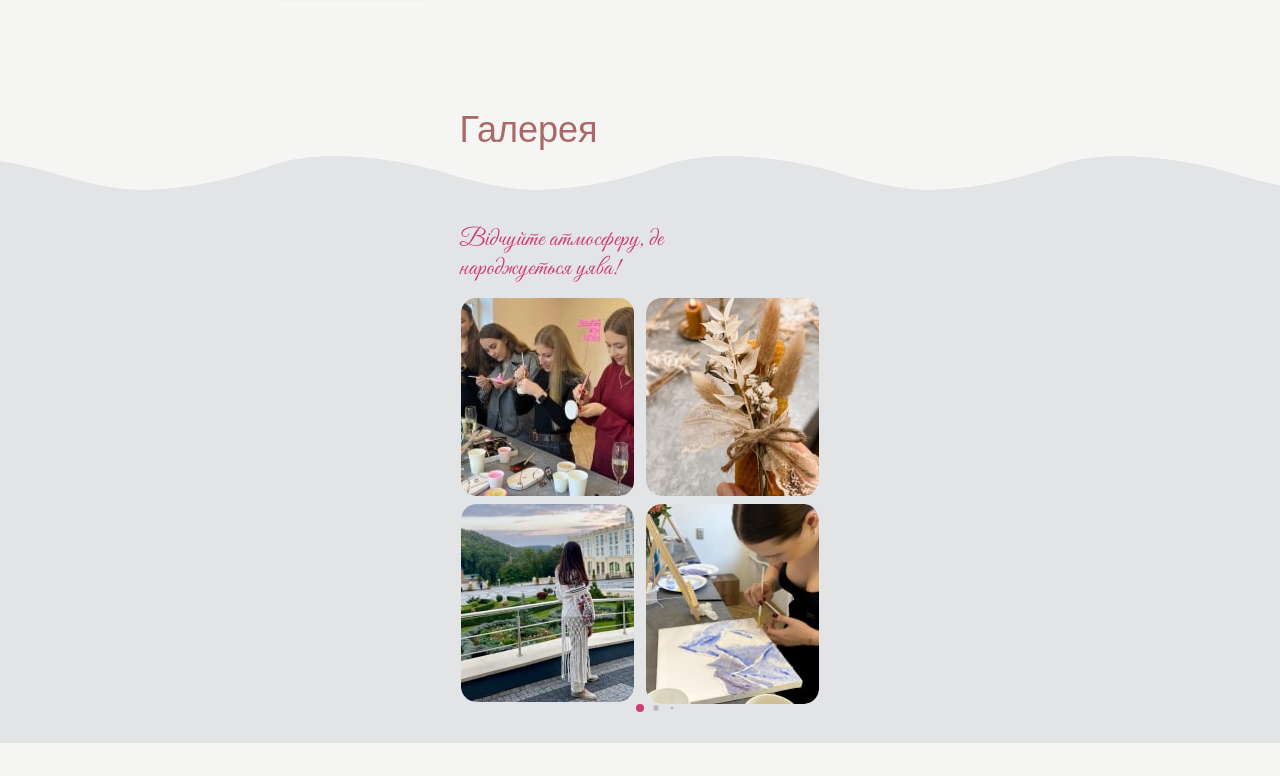
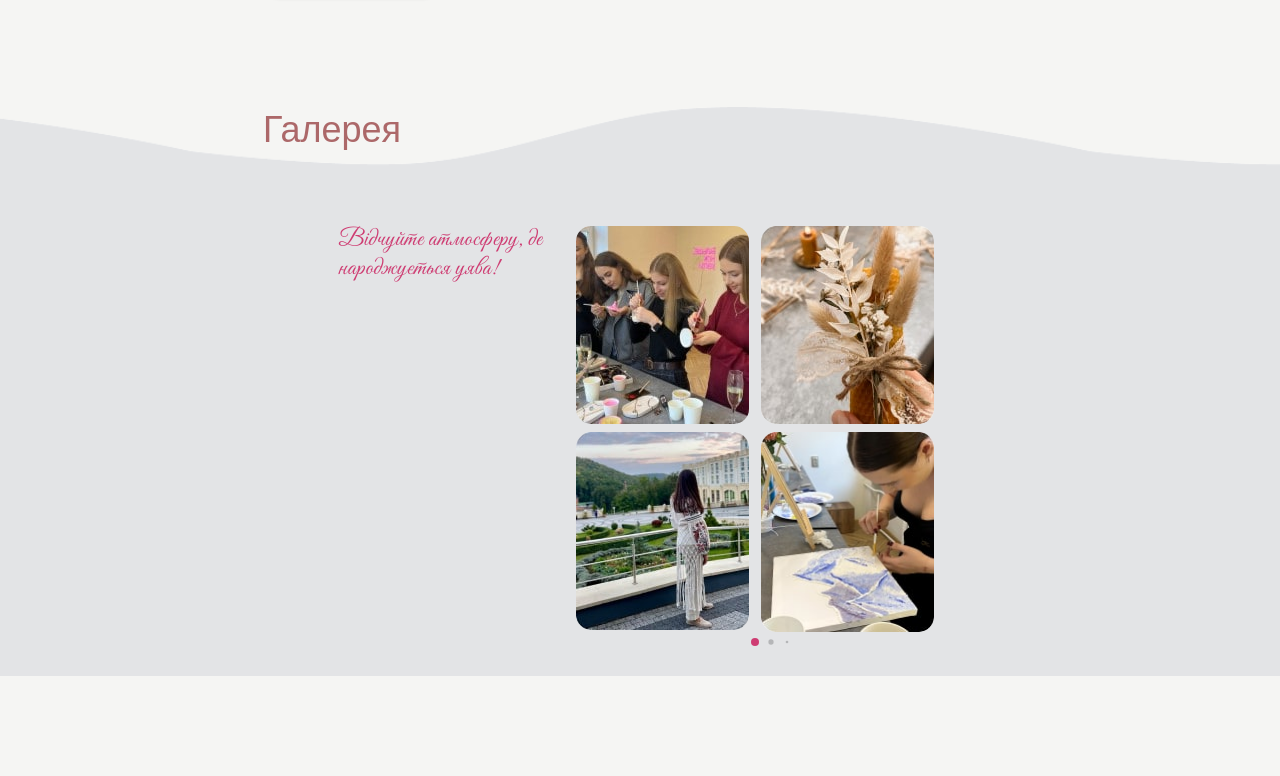
Before and after one commit to MrMatvienko/EventStudio, a website built with Vite: page src/index.html in a window 1280 px wide. Shown: the part 6584-7360 px from the top of the page. Built offline with nearby package versions, Linux system fonts and the light colour scheme; a web font is replaced by a local one.

Commit message:
gallery tab

```diff
--- a/src/CSS/main/gallery.css
+++ b/src/CSS/main/gallery.css
@@ -1,6 +1,5 @@
 .gallery {
   margin-top: 120px;
-  height: 636px;
   background: url(/image/main/gallery/gallery-back-mob.png);
   background-repeat: repeat-x;
   background-position: bottom;
@@ -13,6 +12,7 @@
   height: 100%;
   padding-left: 16px;
   padding-right: 16px;
+  padding-bottom: 30px;
 }
 .gallery-title {
   font-family: var(--second-family);
@@ -37,8 +37,9 @@
   margin-bottom: 14px;
 }
 .swiper {
+  border-radius: 15px;
   width: 100%;
-  height: 414px;
+  height: 420px;
 }
 
 .swiper-slide {
@@ -73,11 +74,37 @@
   background-color: var(--pink-2) !important;
   opacity: 1;
 }
-
+@media screen and (min-width: 834px) {
+  .gallery {
+    background: url(/image/main/gallery/gallery-back-tab.png);
+    background-repeat: repeat-x;
+    background-size: contain;
+    background-position: center bottom;
+  }
+  .gallery-wraper {
+    display: flex;
+    flex-direction: column;
+    align-items: center;
+    justify-content: center;
+    max-width: 754px;
+    padding-left: 40px;
+    padding-right: 40px;
+  }
+  .gallery-title {
+    text-align: left;
+    width: 100%;
+  }
+  .gallery-wraper-img {
+    flex-direction: unset;
+    width: 80%;
+  }
+  .swiper {
+    width: 361px;
+  }
+}
 @media screen and (min-width: 1440px) {
   .gallery {
     margin-top: 245px;
-    height: 697px;
     background: url(/image/main/gallery/gallery-back-new.png);
     background-repeat: repeat-x;
     background-position: bottom center;
@@ -90,6 +117,7 @@
     height: 100%;
     padding-left: 100px;
     padding-right: 100px;
+    padding-bottom: 50px;
   }
   .gallery-wraper-img {
     width: 100%;
@@ -106,7 +134,7 @@
   }
   .swiper {
     width: 896px;
-    height: 100%;
+    height: 510px;
   }
   .swiper-wraper {
     height: 100%;
```
Also changed, not shown: src/image/main/gallery/gallery-back-tab.png (added).
